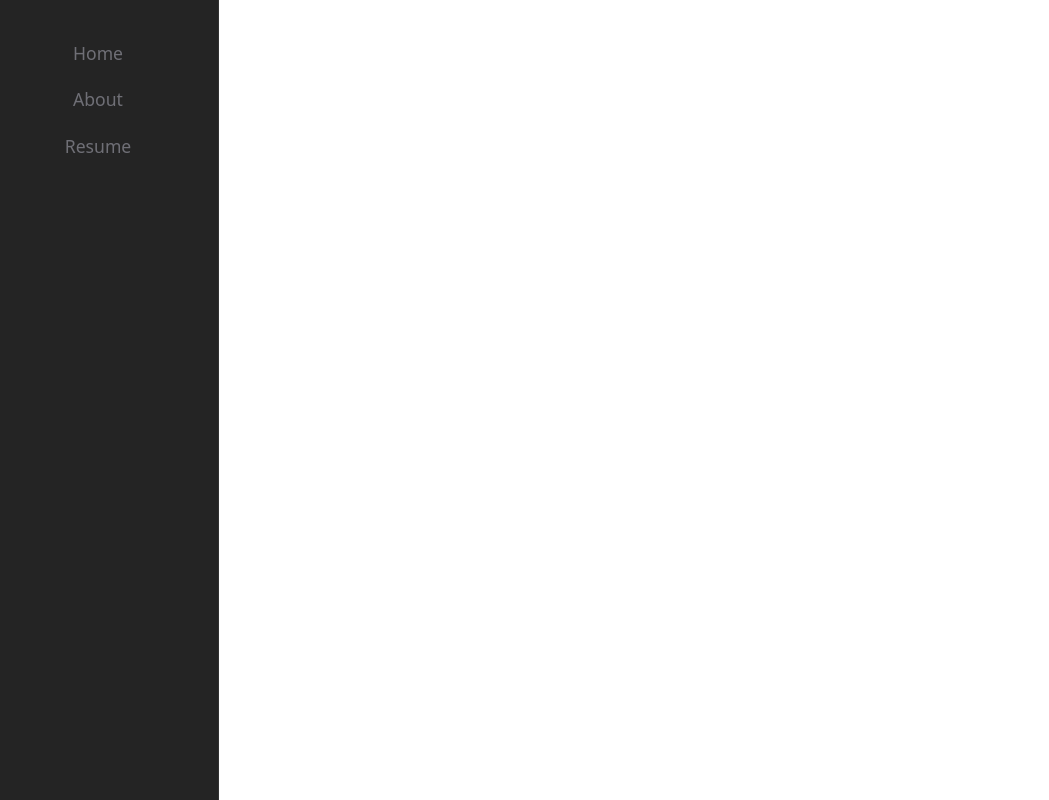
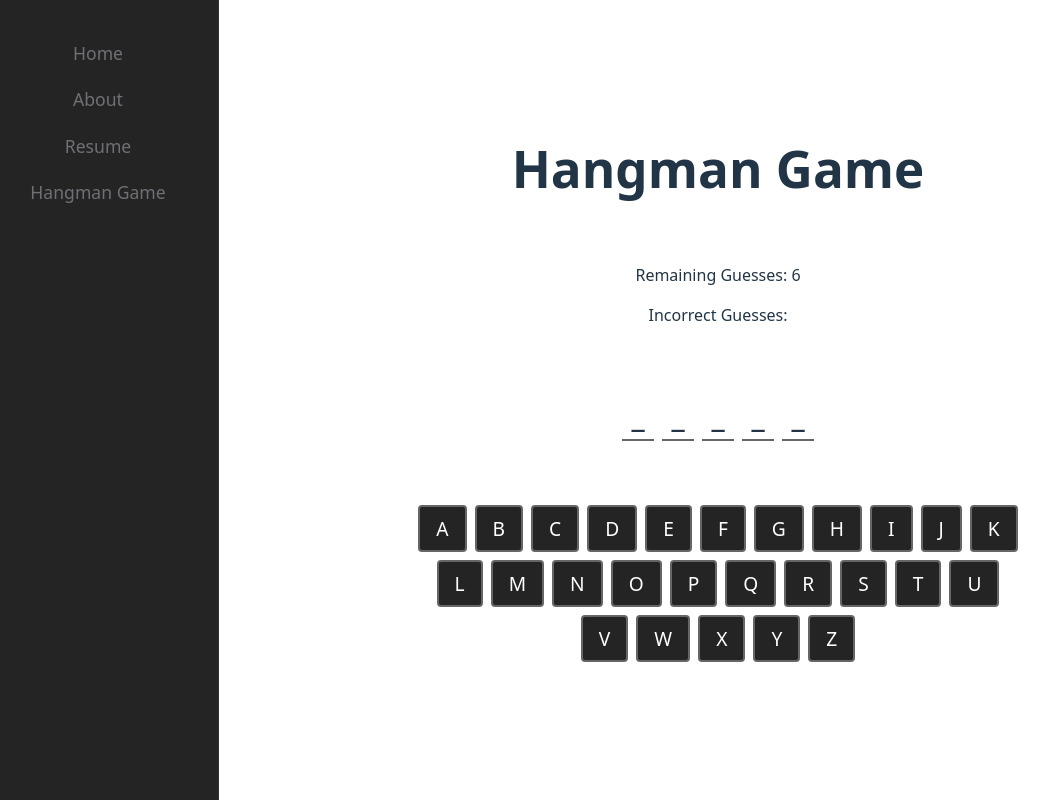
Before and after one commit to Olav517/TjeldnesWeb, a React (Vite) app in the folder dynamichomePage/: page /hangman in a window 1280 px wide. Before the commit this address had no page. Shown: the whole page, without its empty margins (22-1071 px from the left). Built offline with nearby package versions, Linux system fonts and the light colour scheme.

Commit message:
lagt til hangman spill

```diff
--- a/dynamichomePage/src/App.tsx
+++ b/dynamichomePage/src/App.tsx
@@ -3,6 +3,7 @@ import Home from './pages/home'
 import About from './pages/about'
 import Sidebar from './components/sidebar'
 import Resume from './pages/resume'
+import Hangman from './pages/hangman'
 import './App.css'
 
 function App() {
@@ -15,6 +16,7 @@ function App() {
             <Route path="/" element={<Home />} />
             <Route path="/about" element={<About />} />
             <Route path="/resume" element={<Resume />} />
+            <Route path="/hangman" element={<Hangman />} />
           </Routes>
         </div>
       </div>
--- a/dynamichomePage/src/components/sidebar.tsx
+++ b/dynamichomePage/src/components/sidebar.tsx
@@ -12,8 +12,11 @@ function Sidebar() {
           <li>
             <Link to="/about">About</Link>
           </li>
-             <li>
+          <li>
             <Link to="/resume">Resume</Link>
+          </li>
+          <li>
+            <Link to="/hangman">Hangman Game</Link>
           </li>
         </ul>
       </nav>
@@ -22,4 +25,3 @@ function Sidebar() {
 }
 
 export default Sidebar
-// afs
--- /dev/null
+++ b/dynamichomePage/src/pages/hangman.tsx
@@ -0,0 +1,73 @@
+import { useState, useCallback } from 'react';
+import '../styles/hangman.css';
+
+const words = ['TYPESCRIPT', 'REACT', 'JAVASCRIPT', 'PROGRAMMING', 'DEVELOPER', 'VITE'];
+
+function Hangman() {
+  const [word] = useState(() => words[Math.floor(Math.random() * words.length)]);
+  const [guessedLetters, setGuessedLetters] = useState<Set<string>>(new Set());
+  const [remainingGuesses, setRemainingGuesses] = useState(6);
+
+  const incorrectGuesses = Array.from(guessedLetters).filter(letter => !word.includes(letter));
+  const isWinner = word.split('').every(letter => guessedLetters.has(letter));
+  const isGameOver = remainingGuesses <= 0;
+
+  const handleGuess = useCallback((letter: string) => {
+    if (guessedLetters.has(letter) || isGameOver || isWinner) return;
+
+    const newGuessedLetters = new Set(guessedLetters).add(letter);
+    setGuessedLetters(newGuessedLetters);
+
+    if (!word.includes(letter)) {
+      setRemainingGuesses(prev => prev - 1);
+    }
+  }, [guessedLetters, isGameOver, isWinner, word]);
+
+  const renderWord = () => {
+    return word.split('').map((letter, index) => (
+      <span key={index} className="letter">
+        {guessedLetters.has(letter) ? letter : '_'}
+      </span>
+    ));
+  };
+
+  const renderKeyboard = () => {
+    return 'ABCDEFGHIJKLMNOPQRSTUVWXYZ'.split('').map(letter => (
+      <button
+        key={letter}
+        onClick={() => handleGuess(letter)}
+        disabled={guessedLetters.has(letter) || isGameOver || isWinner}
+        className={`keyboard-button ${guessedLetters.has(letter) ? 'used' : ''}`}
+      >
+        {letter}
+      </button>
+    ));
+  };
+
+  const resetGame = () => {
+    window.location.reload();
+  };
+
+  return (
+    <div className="hangman-container">
+      <h1>Hangman Game</h1>
+      <div className="game-status">
+        <p>Remaining Guesses: {remainingGuesses}</p>
+        <p>Incorrect Guesses: {incorrectGuesses.join(', ')}</p>
+      </div>
+      <div className="word-display">{renderWord()}</div>
+      <div className="keyboard">{renderKeyboard()}</div>
+      {(isWinner || isGameOver) && (
+        <div className="game-over">
+          <h2>{isWinner ? 'Congratulations! You won!' : 'Game Over!'}</h2>
+          {isGameOver && <p>The word was: {word}</p>}
+          <button onClick={resetGame} className="reset-button">
+            Play Again
+          </button>
+        </div>
+      )}
+    </div>
+  );
+}
+
+export default Hangman;
--- /dev/null
+++ b/dynamichomePage/src/styles/hangman.css
@@ -0,0 +1,82 @@
+.hangman-container {
+  display: flex;
+  flex-direction: column;
+  align-items: center;
+  padding: 2rem;
+  max-width: 800px;
+  margin: 0 auto;
+}
+
+.game-status {
+  margin: 1rem 0;
+  text-align: center;
+}
+
+.word-display {
+  margin: 2rem 0;
+  display: flex;
+  gap: 0.5rem;
+}
+
+.letter {
+  font-size: 2rem;
+  font-weight: bold;
+  border-bottom: 2px solid #666;
+  width: 2rem;
+  text-align: center;
+}
+
+.keyboard {
+  display: flex;
+  flex-wrap: wrap;
+  gap: 0.5rem;
+  justify-content: center;
+  margin: 2rem 0;
+  max-width: 600px;
+}
+
+.keyboard-button {
+  font-size: 1.2rem;
+  padding: 0.5rem 1rem;
+  border: 2px solid #666;
+  border-radius: 4px;
+  background: #242424;
+  color: #fff;
+  cursor: pointer;
+  transition: all 0.2s;
+}
+
+.keyboard-button:hover:not(:disabled) {
+  background: #333;
+  transform: translateY(-2px);
+}
+
+.keyboard-button:disabled {
+  opacity: 0.5;
+  cursor: not-allowed;
+}
+
+.keyboard-button.used {
+  background: #444;
+}
+
+.game-over {
+  text-align: center;
+  margin: 2rem 0;
+}
+
+.reset-button {
+  font-size: 1.2rem;
+  padding: 0.75rem 1.5rem;
+  border: none;
+  border-radius: 4px;
+  background: #646cff;
+  color: white;
+  cursor: pointer;
+  transition: all 0.2s;
+}
+
+.reset-button:hover {
+  background: #747bff;
+  transform: translateY(-2px);
+}
```
